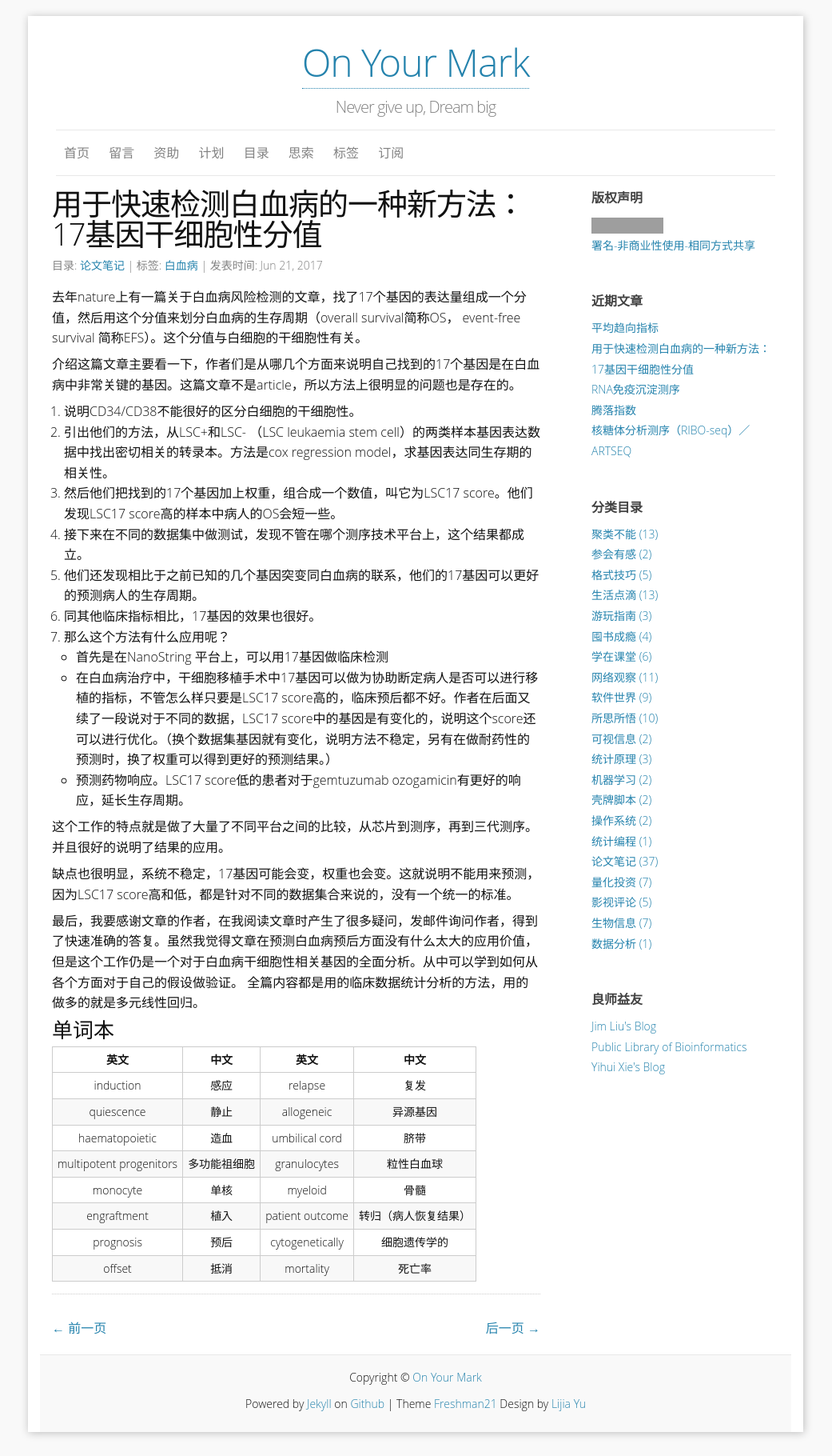
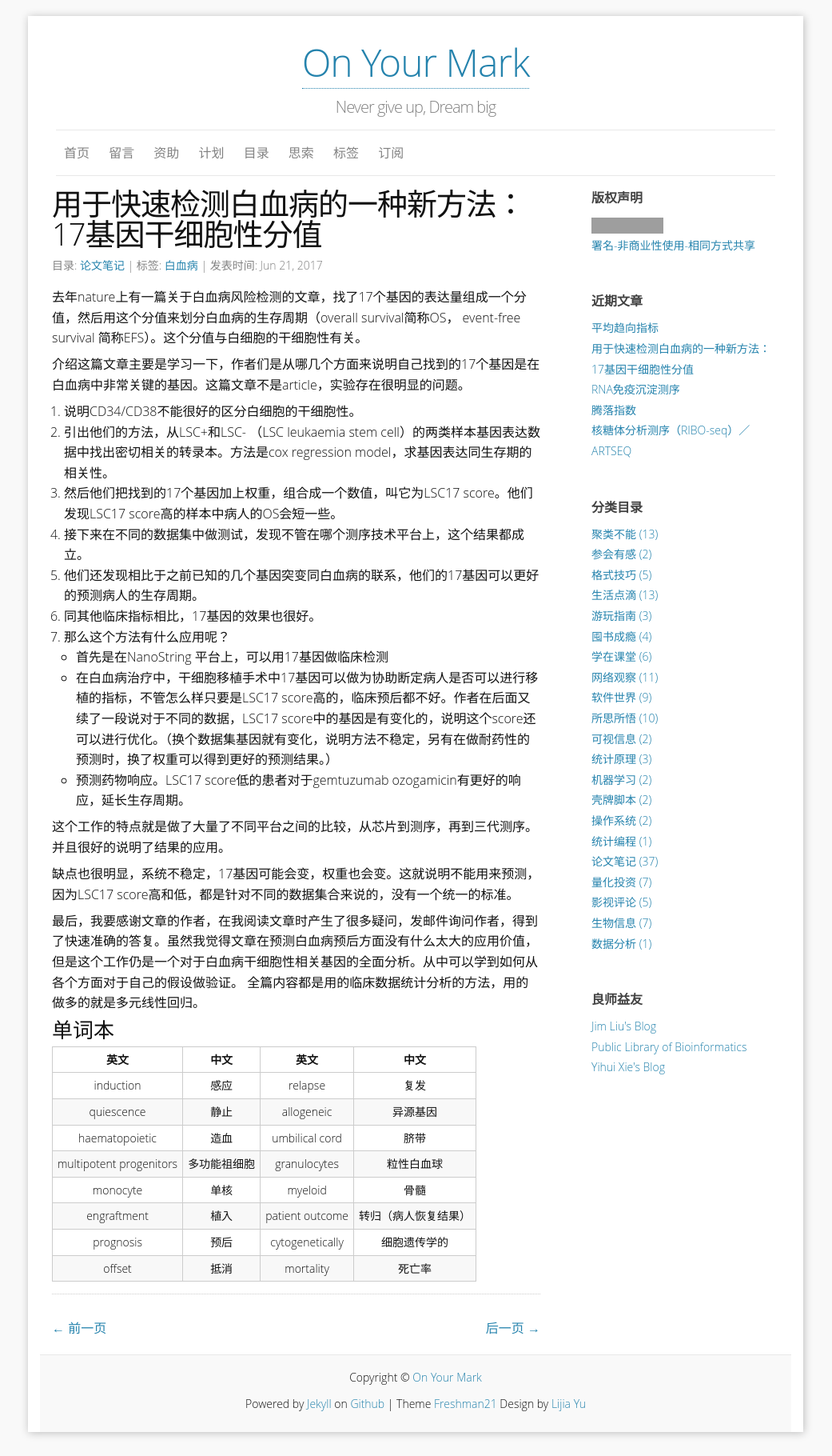
Before and after one commit to yulijia/cn, a Jekyll site: the page built from _posts/2017-06-21-A-17-gene-stemness-score-for-rapid-determination-of-risk-in-acute-leukaemia.md, in a window 1280 px wide. Shown: the whole page at 80% size, without its empty margins (120-1161 px from the left). Built offline with Jekyll 4.4.1, drawn with Linux system fonts in a browser that asks for light colours; some web fonts are replaced; comment, search, counter and statistics services are not loaded; grey boxes are pictures that could not be loaded.

Commit message:
twist words

```diff
--- a/_posts/2017-06-21-A-17-gene-stemness-score-for-rapid-determination-of-risk-in-acute-leukaemia.md
+++ b/_posts/2017-06-21-A-17-gene-stemness-score-for-rapid-determination-of-risk-in-acute-leukaemia.md
@@ -10,7 +10,7 @@ tags:
 
 去年nature上有一篇关于白血病风险检测的文章，找了17个基因的表达量组成一个分值，然后用这个分值来划分白血病的生存周期（overall survival简称OS， event-free survival 简称EFS）。这个分值与白细胞的干细胞性有关。
 
-介绍这篇文章主要看一下，作者们是从哪几个方面来说明自己找到的17个基因是在白血病中非常关键的基因。这篇文章不是article，所以方法上很明显的问题也是存在的。
+介绍这篇文章主要是学习一下，作者们是从哪几个方面来说明自己找到的17个基因是在白血病中非常关键的基因。这篇文章不是article，实验存在很明显的问题。
 
 1. 说明CD34/CD38不能很好的区分白细胞的干细胞性。
 2. 引出他们的方法，从LSC+和LSC- （LSC leukaemia stem cell）的两类样本基因表达数据中找出密切相关的转录本。方法是cox regression model，求基因表达同生存期的相关性。
```
